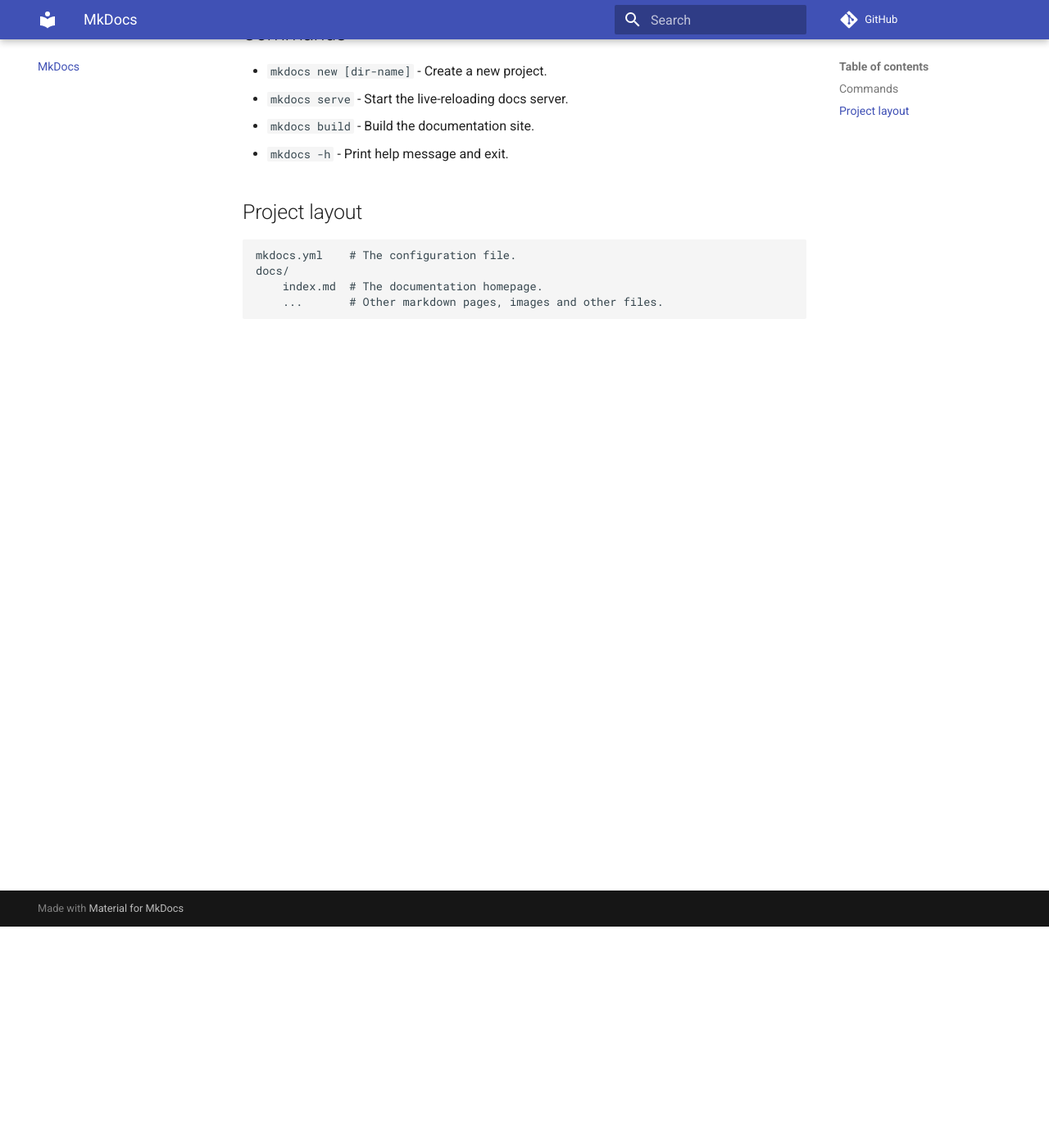
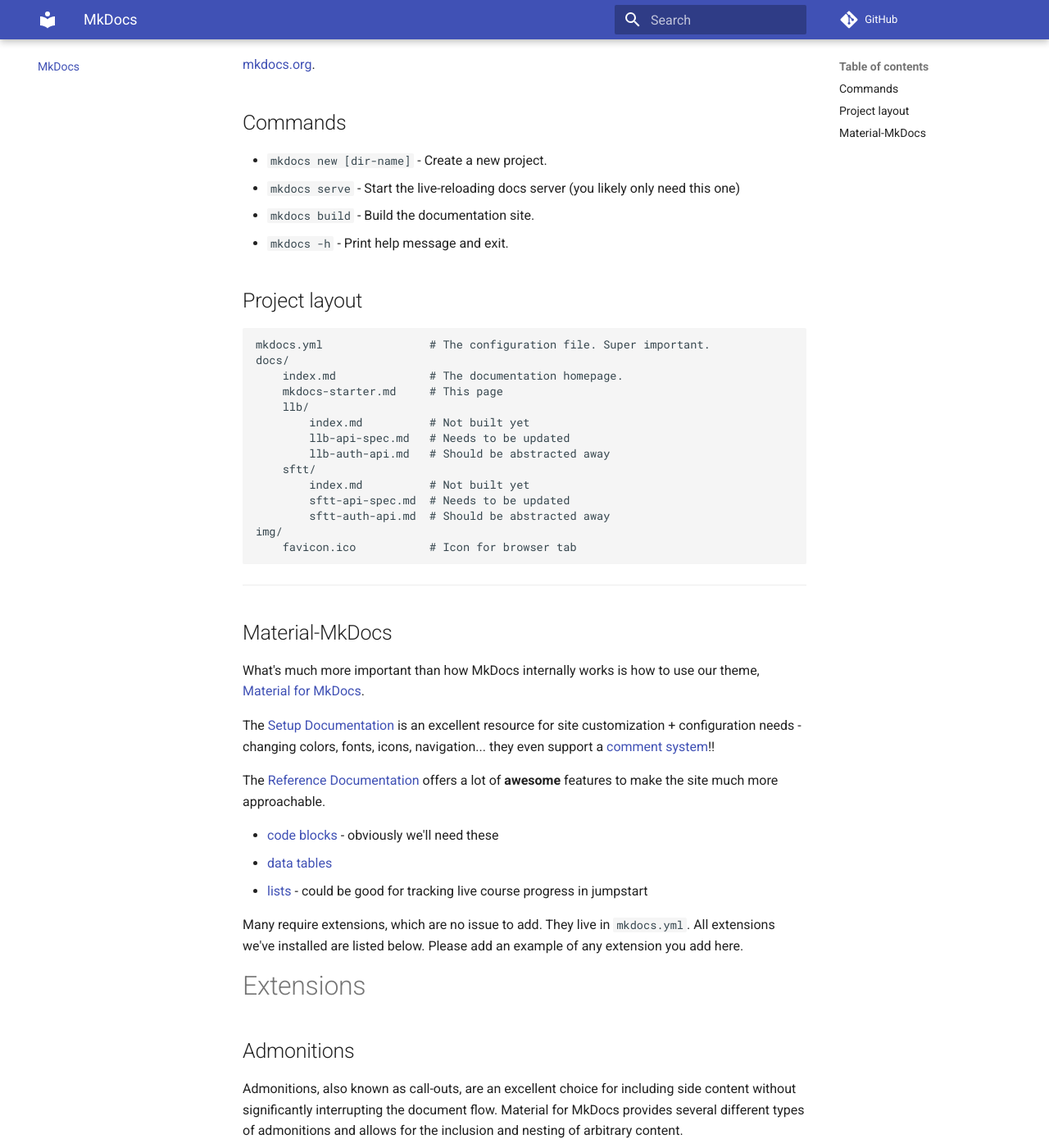
Before and after one commit to Code-4-Community/c4c-dev-docs, an MkDocs documentation site: the page built from docs/mkdocs-starter.md, in a window 1280 px wide and 1400 px high, scrolled down 270 px. Shown: the whole window at 82% size. Built offline with MkDocs 1.6.1 and Material for MkDocs 9.7.7, drawn with Linux system fonts in a browser that asks for light colours; comment, search, counter and statistics services are not loaded; some of the changed text lies outside the part shown.

Commit message:
updating MD notes

````diff
--- a/docs/mkdocs-starter.md
+++ b/docs/mkdocs-starter.md
@@ -1,17 +1,92 @@
-# Welcome to MkDocs
+# All About MkDocs, Markdown, and Contributing to This Resource
 
-For full documentation visit [mkdocs.org](https://www.mkdocs.org).
+I don't know how often it'll be needed, but all you need to know about MkDocs can be found on their amazing website.
+
+[mkdocs.org](https://www.mkdocs.org).
 
 ## Commands
 
 * `mkdocs new [dir-name]` - Create a new project.
-* `mkdocs serve` - Start the live-reloading docs server.
+* `mkdocs serve` - Start the live-reloading docs server (you likely only need this one)
 * `mkdocs build` - Build the documentation site.
 * `mkdocs -h` - Print help message and exit.
 
 ## Project layout
 
-    mkdocs.yml    # The configuration file.
+    mkdocs.yml                # The configuration file. Super important.
     docs/
-        index.md  # The documentation homepage.
-        ...       # Other markdown pages, images and other files.
+        index.md              # The documentation homepage.
+        mkdocs-starter.md     # This page
+        llb/
+            index.md          # Not built yet
+            llb-api-spec.md   # Needs to be updated
+            llb-auth-api.md   # Should be abstracted away
+        sftt/
+            index.md          # Not built yet
+            sftt-api-spec.md  # Needs to be updated
+            sftt-auth-api.md  # Should be abstracted away
+    img/
+        favicon.ico           # Icon for browser tab
+---
+
+## Material-MkDocs
+
+What's much more important than how MkDocs internally works is how to use our theme, [Material for MkDocs](https://squidfunk.github.io/mkdocs-material/).
+
+The [Setup Documentation](https://squidfunk.github.io/mkdocs-material/setup/changing-the-colors/) is an excellent resource for site customization + configuration needs - changing colors, fonts, icons, navigation... they even support a [comment system](https://squidfunk.github.io/mkdocs-material/setup/adding-a-comment-system/)!!
+
+The [Reference Documentation](https://squidfunk.github.io/mkdocs-material/reference/admonitions/) offers a lot of **awesome** features to make the site much more approachable.
+
+- [code blocks](https://squidfunk.github.io/mkdocs-material/reference/code-blocks/) - obviously we'll need these
+- [data tables](https://squidfunk.github.io/mkdocs-material/reference/data-tables/)
+- [lists](https://squidfunk.github.io/mkdocs-material/reference/lists/) - could be good for tracking live course progress in jumpstart
+
+Many require extensions, which are no issue to add. They live in `mkdocs.yml`. All extensions we've installed are listed below. Please add an example of any extension you add here.
+
+# Extensions
+
+
+## Admonitions
+
+Admonitions, also known as call-outs, are an excellent choice for including side content without significantly interrupting the document flow. Material for MkDocs provides several different types of admonitions and allows for the inclusion and nesting of arbitrary content.
+
+[Docs](https://squidfunk.github.io/mkdocs-material/reference/admonitions/)
+
+---
+
+### [admonition](https://python-markdown.github.io/extensions/admonition/)
+
+!!! info "Important!"
+Here's a very important reason or explanation I don't want you to miss
+
+Source:
+```
+!!! info "Important!"
+Here's a very important reason or explanation I don't want you to miss
+```
+---
+
+### [pymdownx.details](https://facelessuser.github.io/pymdown-extensions/extensions/details/)
+
+???+ example
+    ???+ success "Prefer"
+        Here is a preferred method of doing some development task. Follow this best practice!
+
+    ???+ fail "Avoid"
+        Here's a less good way to do it. Don't do it this way.
+
+Source
+```
+???+ example
+   ???+ success "Prefer"
+       Here is a preferred method of doing some development task. Follow this best practice!
+
+   ???+ fail "Avoid"
+       Here's a less good way to do it. Don't do it this way.
+```
+
+---
+
+### More examples
+
+[Docs - Material](https://squidfunk.github.io/mkdocs-material/reference/admonitions/)
--- a/mkdocs.yml
+++ b/mkdocs.yml
@@ -6,6 +6,11 @@
   favicon: "img/favicon.ico"
   features:
     - tabs
+
+markdown_extensions:
+  - admonition
+  - pymdownx.details
+  - pymdownx.superfences
 
 nav:
   - Home: index.md
````
